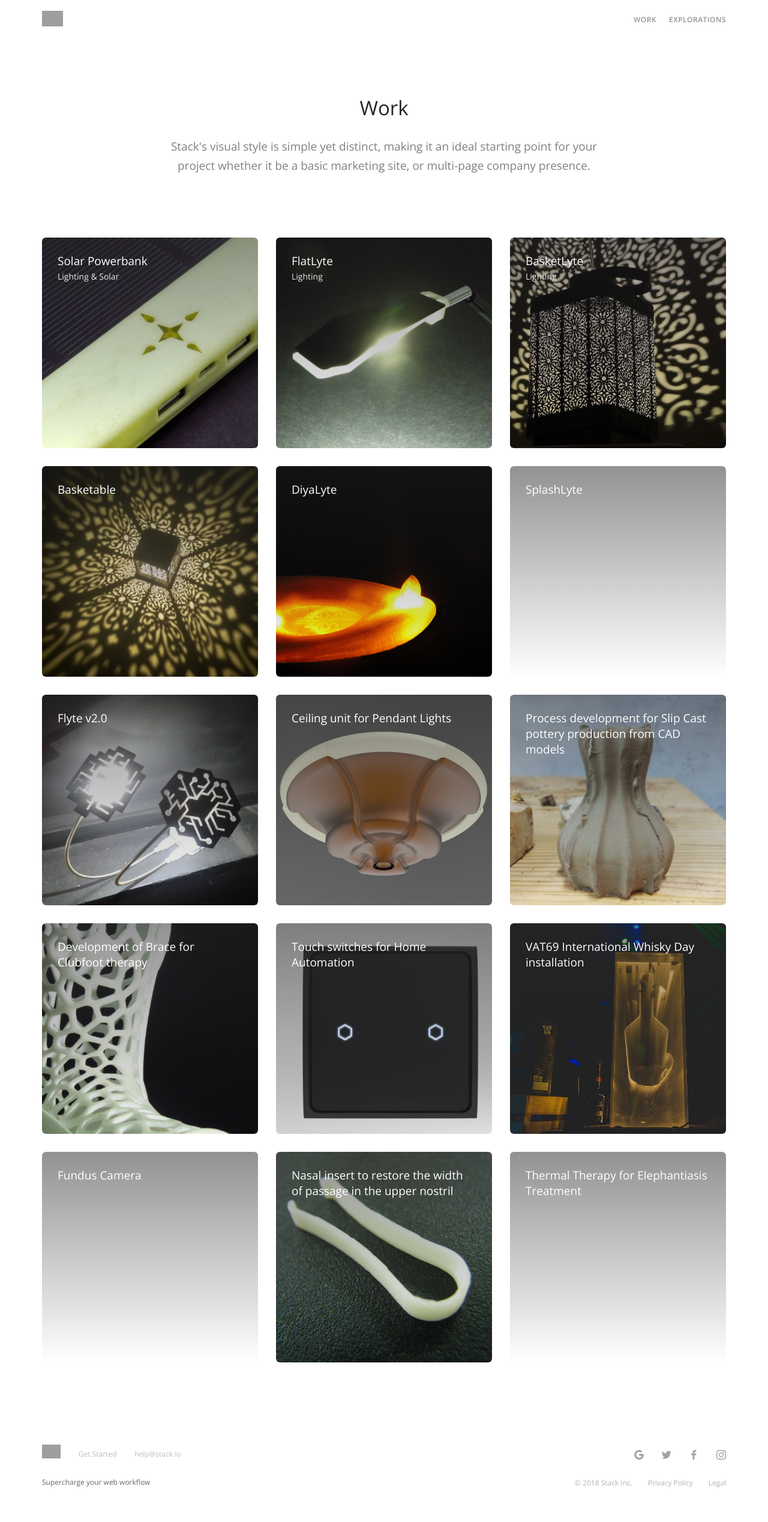
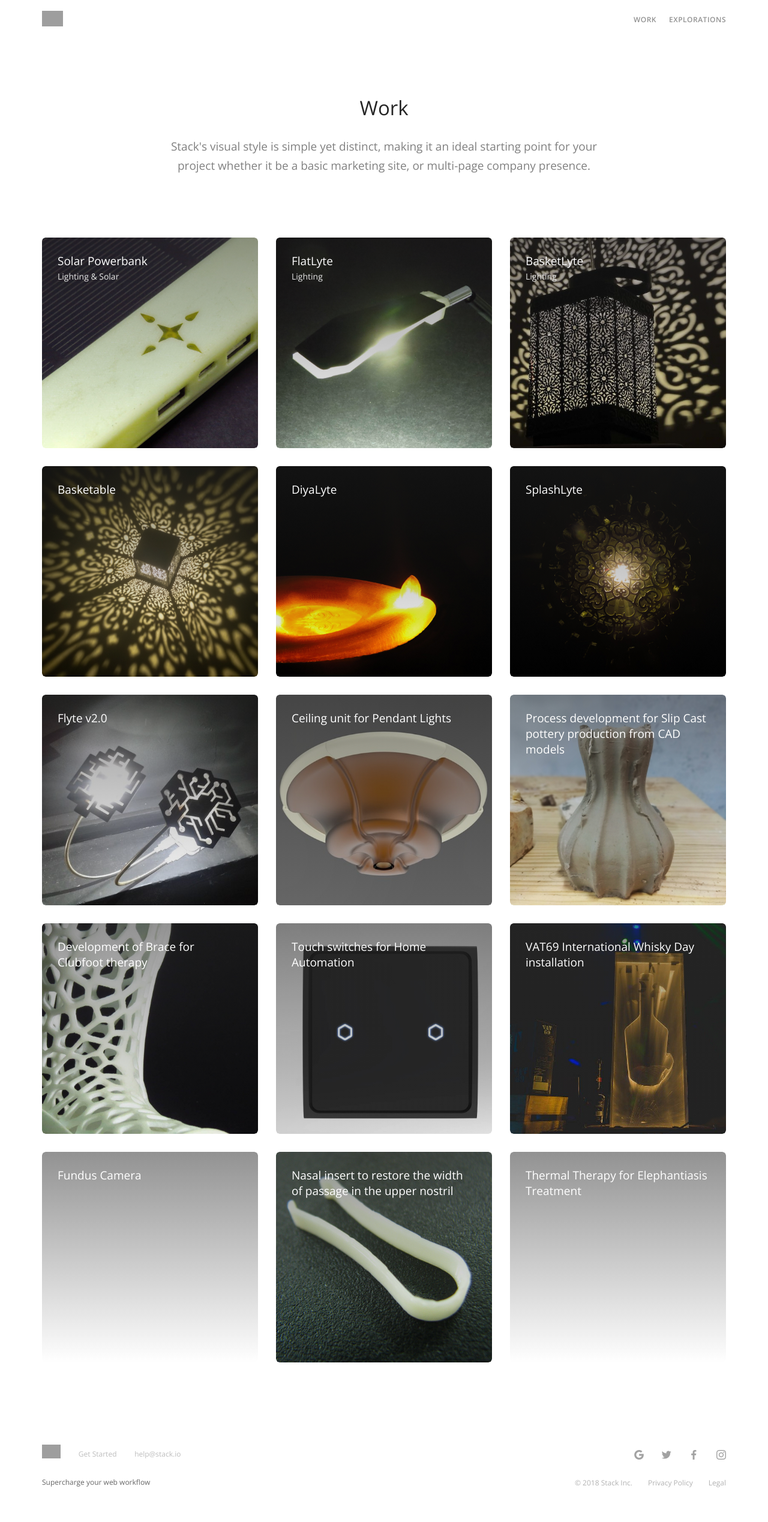
Before and after one commit to jesalmehta/jesalmehta.github.io, a Jekyll site: the page built from index.markdown, in a window 1280 px wide. Shown: the whole page at 60% size. Built offline with Jekyll 4.4.1, drawn with Linux system fonts in a browser that asks for light colours; nearby versions of some CDN libraries; some web fonts are replaced; grey boxes are pictures that could not be loaded.

Commit message:
Updated Splashlyte

```diff
--- a/_work/splashlyte.markdown
+++ b/_work/splashlyte.markdown
@@ -2,6 +2,7 @@
 title: SplashLyte
 date: 2017-07-22 00:11:00 +05:30
 position: 9
+square featured image: "/uploads/2018_0723_145558.jpg"
 client: Renata Lighting
 year: 2014
 ---
```
